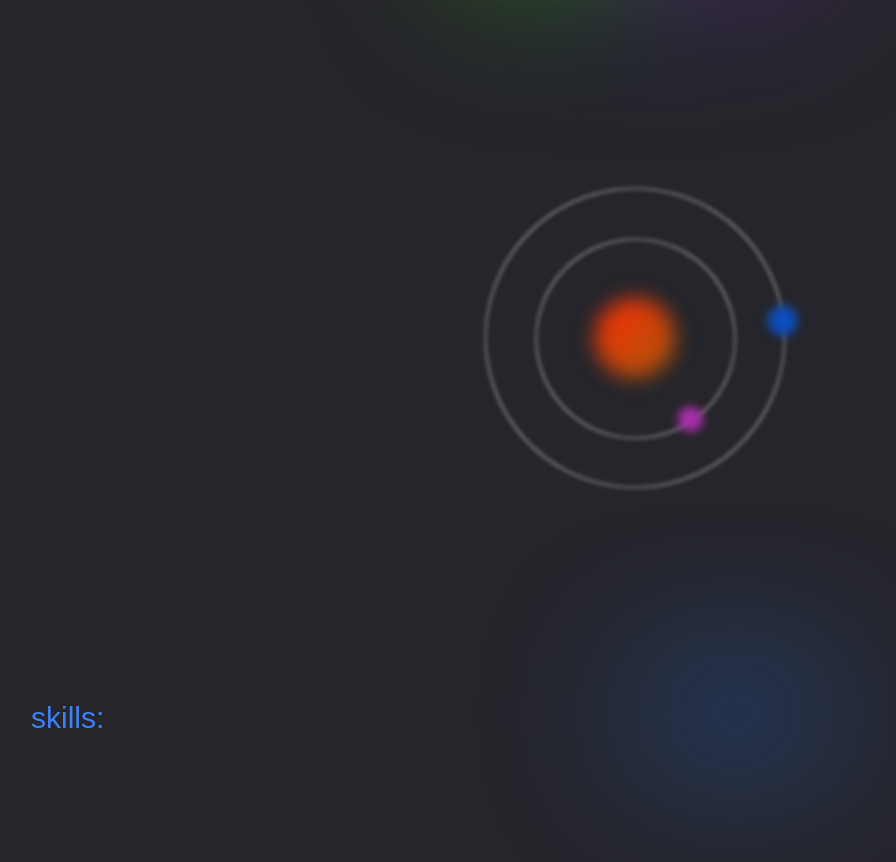
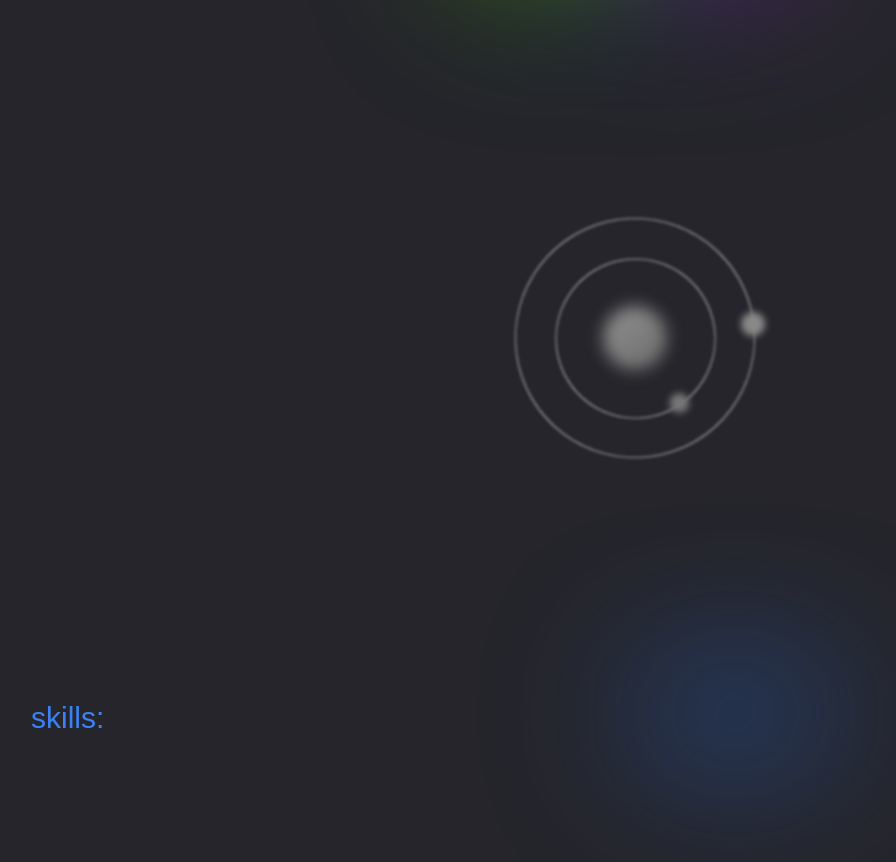
Before and after one commit to Nour-yahyaoui/official, a plain HTML site: page index.html in a window 1280 px wide. Shown: the part 1180-2042 px from the top of the page, without its empty margins (5-901 px from the left). Drawn offline with nearby package versions, Linux system fonts and the light colour scheme.

Commit message:
Update port.css

```diff
--- a/port.css
+++ b/port.css
@@ -1,11 +1,16 @@
+html, body {
+    overflow-x: hidden;
+  }
 * {
     transition: ease-in-out 1s;
+    margin: 0;
+    padding: 0;
 }
 body {
     background-color: #25252b;
     color: white;
     font-family: sans-serif;
-    width: 100%;
+    max-width: 100%;
     min-height:100vh;
     margin: 0 !important;
     padding: 0 !important;
@@ -275,7 +280,7 @@ nav a:hover::before {
     border-radius: 50%;
 }
 .sun {
-    background:linear-gradient(to top, rgb(241, 50, 7), rgb(177, 82, 9));
+    background:linear-gradient(to top, rgb(140, 140, 140), rgb(112, 112, 112));
     width: 80px;
     height: 80px;
     filter: blur(10px);
@@ -285,6 +290,7 @@ nav a:hover::before {
     margin-bottom: 100px;
     margin-top: 50px;
     justify-content: center;
+    transform: scale(.8);
     display: grid;
     filter: blur(2px);
 }
@@ -302,7 +308,7 @@ nav a:hover::before {
     content: "";
     width: 30px;
     height: 30px;
-    background-color: rgb(13, 77, 188);
+    background-color: rgb(137, 137, 137);
     border-radius: 50%;
     filter: blur(4px);
     top: -0%;
@@ -314,7 +320,7 @@ nav a:hover::before {
     width: 25px;
     height: 25px;
     filter: blur(4px);
-    background-color: rgb(170, 47, 172);
+    background-color: rgb(118, 118, 118);
     border-radius: 50%;
     top: 13%;
     z-index: 1;
```
